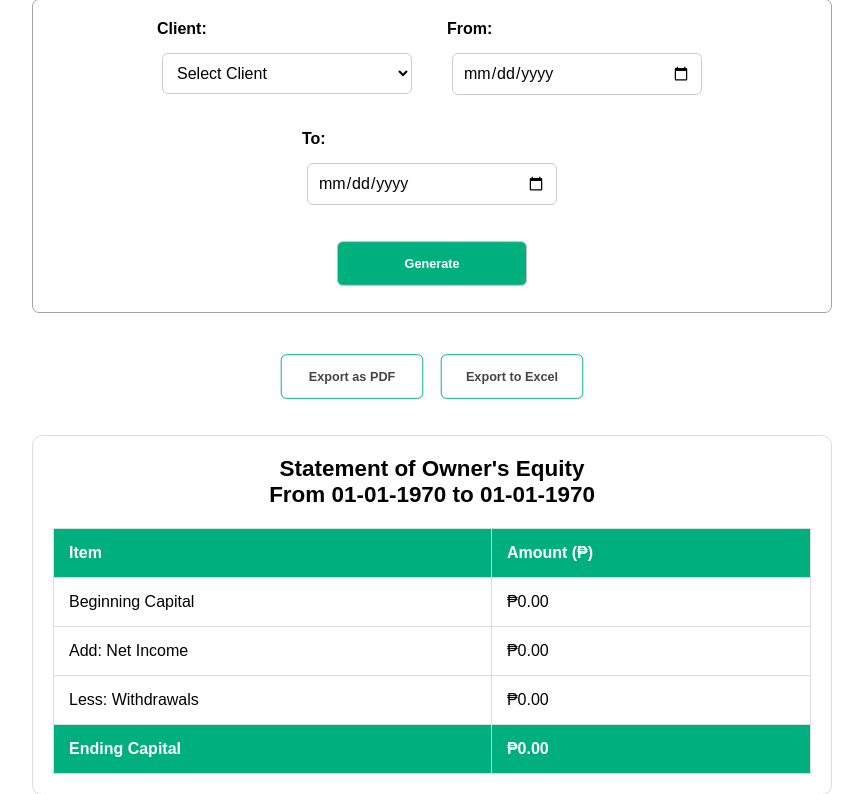
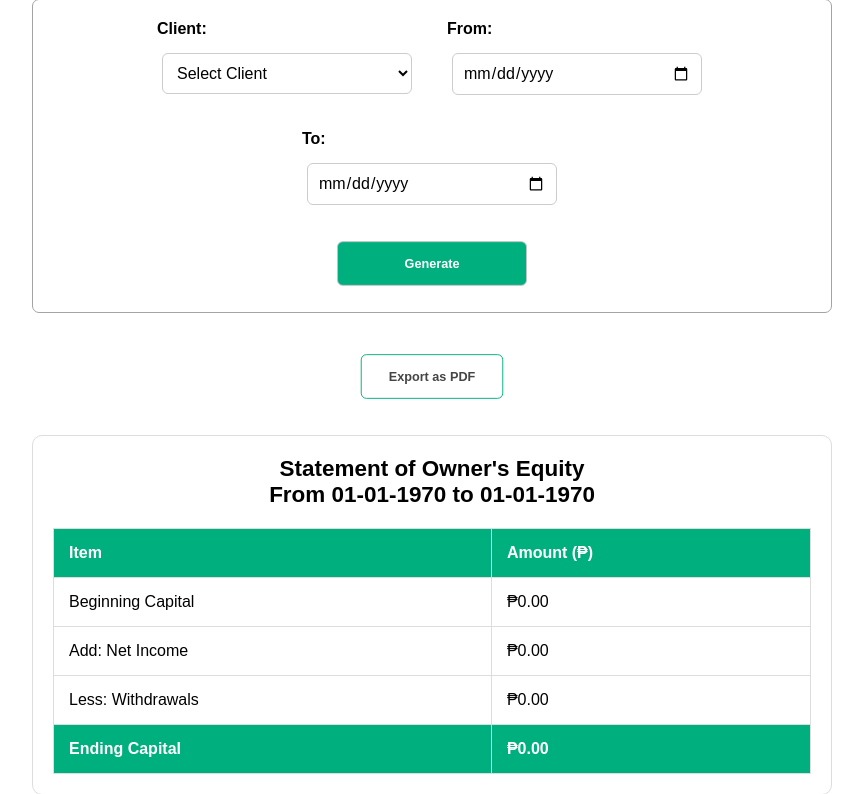
Before and after one commit to Ishtabalern/csk, a PHP site: page /reports/owners_equity.php in a window 1280 px wide. Shown: the part 121-915 px from the top of the page, without its empty margins (208-1071 px from the left). Run offline with PHP 8.4, Linux system fonts and the light colour scheme; the visitor is signed in with stand-in values (Sample User, id 1); data that the repository does not hold is empty.

Commit message:
5/28/25
remove export to excel btn

```diff
--- a/reports/balance_sheet.php
+++ b/reports/balance_sheet.php
@@ -203,7 +203,6 @@ if ($client_id) {
             <form id="exportExcelForm" method="POST" action="../process/balance_export_excel.php">
             <input type="hidden" name="client_id" value="<?= $client_id ?>">
             <input type="hidden" name="year" value="<?= $year ?>">
-            <button type="submit">Export to Excel</button>
             </form>
                 <script>
                 document.getElementById('exportExcelForm').addEventListener('submit', function (e) {
--- a/reports/cash_flow.php
+++ b/reports/cash_flow.php
@@ -230,7 +230,6 @@
             <form id="exportExcelForm" method="POST" action="../process/balance_export_excel.php">
             <input type="hidden" name="client_id" value="<?= $client_id ?>">
             <input type="hidden" name="year" value="<?= $year ?>">
-            <button type="submit">Export to Excel</button>
             </form>
                 <script>
                 document.getElementById('exportExcelForm').addEventListener('submit', function (e) {
--- a/reports/income_statement.php
+++ b/reports/income_statement.php
@@ -139,7 +139,6 @@ if (!empty($client_id)) {
             <form id="exportExcelForm" method="POST" action="../process/balance_export_excel.php">
             <input type="hidden" name="client_id" value="<?= $client_id ?>">
             <input type="hidden" name="year" value="<?= $year ?>">
-            <button type="submit">Export to Excel</button>
             </form>
                 <script>
                 document.getElementById('exportExcelForm').addEventListener('submit', function (e) {
--- a/reports/owners_equity.php
+++ b/reports/owners_equity.php
@@ -230,7 +230,6 @@ if (!empty($client_id)) {
         <form id="exportExcelForm" method="POST" action="../process/balance_export_excel.php">
         <input type="hidden" name="client_id" value="<?= $client_id ?>">
         <input type="hidden" name="year" value="<?= $year ?>">
-        <button type="submit">Export to Excel</button>
         </form>
             <script>
             document.getElementById('exportExcelForm').addEventListener('submit', function (e) {
--- a/reports/trial_balance.php
+++ b/reports/trial_balance.php
@@ -151,7 +151,6 @@ $dashboard_link = ($_SESSION['role'] === 'admin') ? '../admin/reports/view_repor
         <form id="exportExcelForm" method="POST" action="../process/balance_export_excel.php">
         <input type="hidden" name="client_id" value="<?= $client_id ?>">
         <input type="hidden" name="year" value="<?= $year ?>">
-        <button type="submit">Export to Excel</button>
         </form>
             <script>
             document.getElementById('exportExcelForm').addEventListener('submit', function (e) {
```
